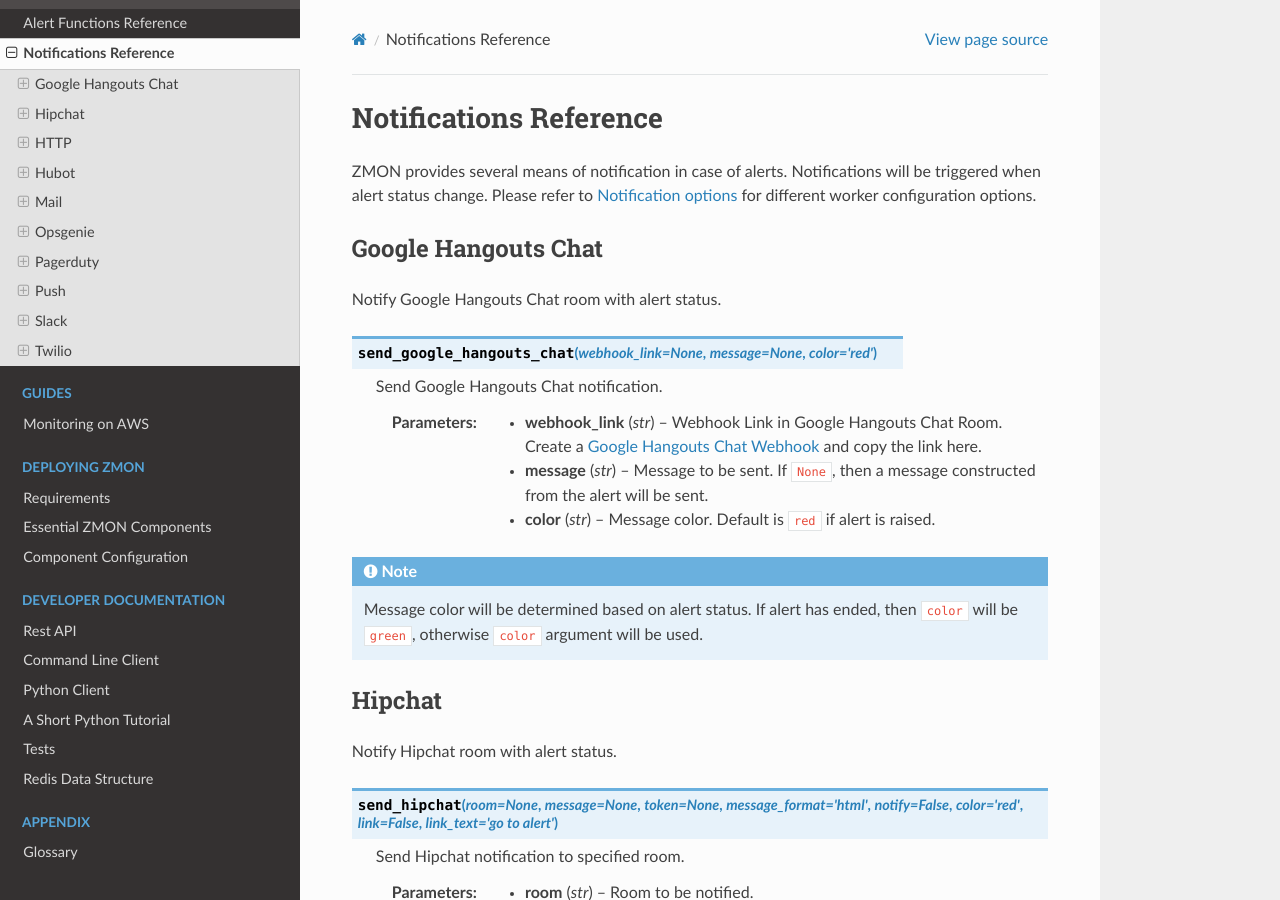
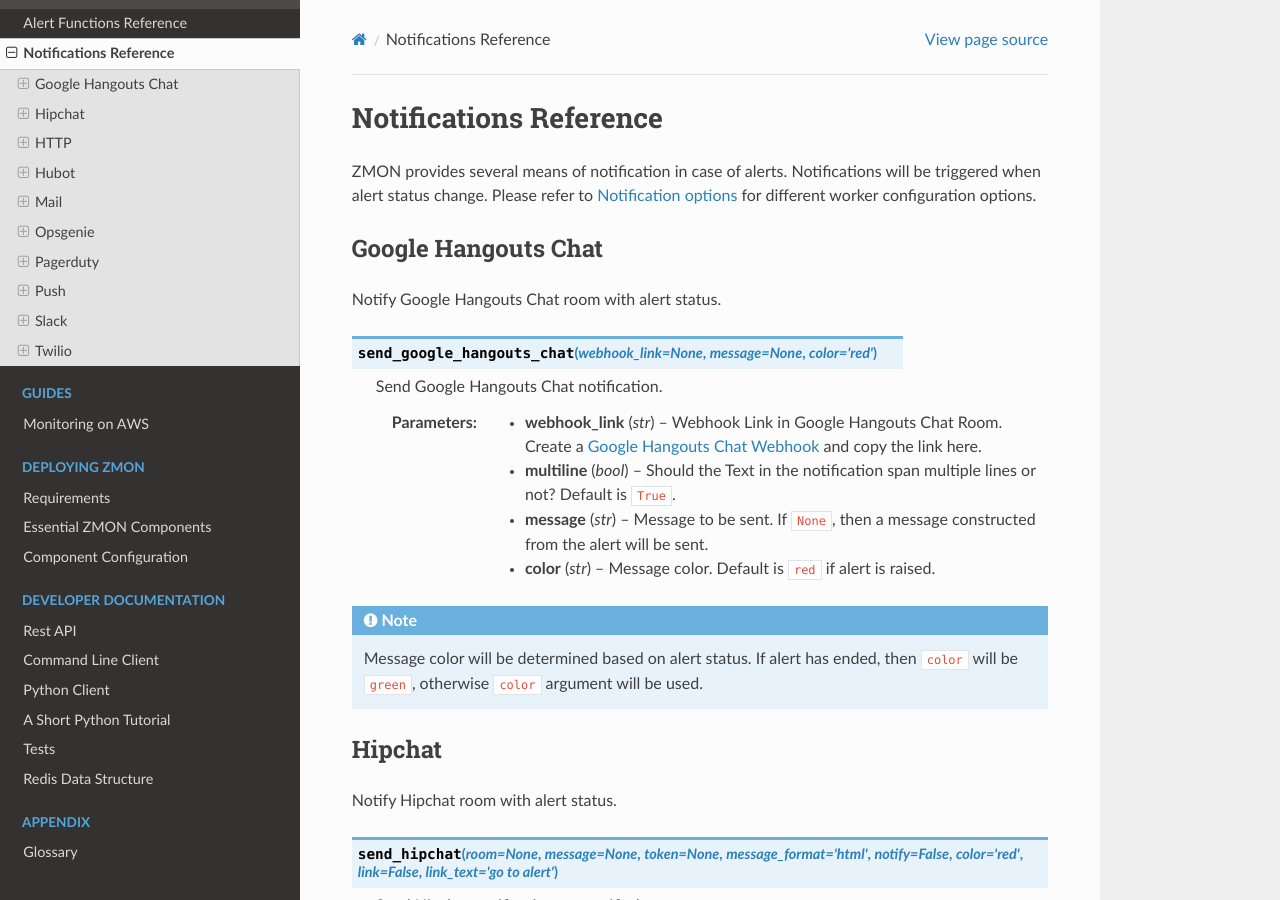
Before and after one commit to zalando-zmon/zmon-docs, a Sphinx documentation site: the page built from docs/user/notifications.rst, in a window 1280 px wide and 900 px high. Built offline with Sphinx 7.4.7 and the Read the Docs theme 2.0.0, drawn with Linux system fonts in a browser that asks for light colours.

Commit message:
docs for multiline setting (#123)
https://github.com/zalando-zmon/zmon-worker/pull/363/commits/c72a63e477d4f702f4dc0d0b1fdef6cc180d08d8

```diff
--- a/docs/user/notifications/google_hangouts_chat.rst
+++ b/docs/user/notifications/google_hangouts_chat.rst
@@ -10,6 +10,9 @@
     :param webhook_link: Webhook Link in Google Hangouts Chat Room. Create a `Google Hangouts Chat Webhook`_ and copy the link here.
     :type webhook_link: str
 
+    :param multiline: Should the Text in the notification span multiple lines or not? Default is ``True``.
+    :type multiline: bool
+
     :param message: Message to be sent. If ``None``, then a message constructed from the alert will be sent.
     :type message: str
 
```
